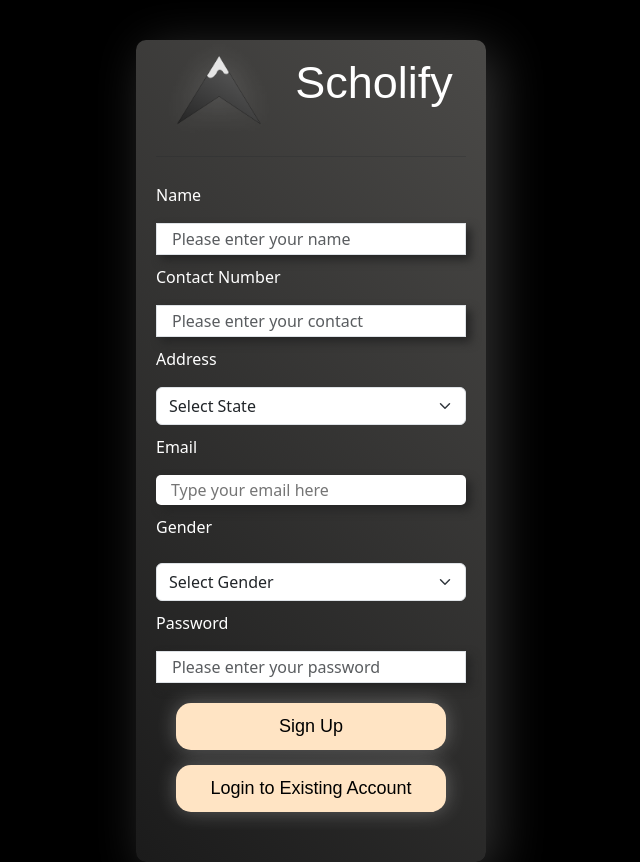
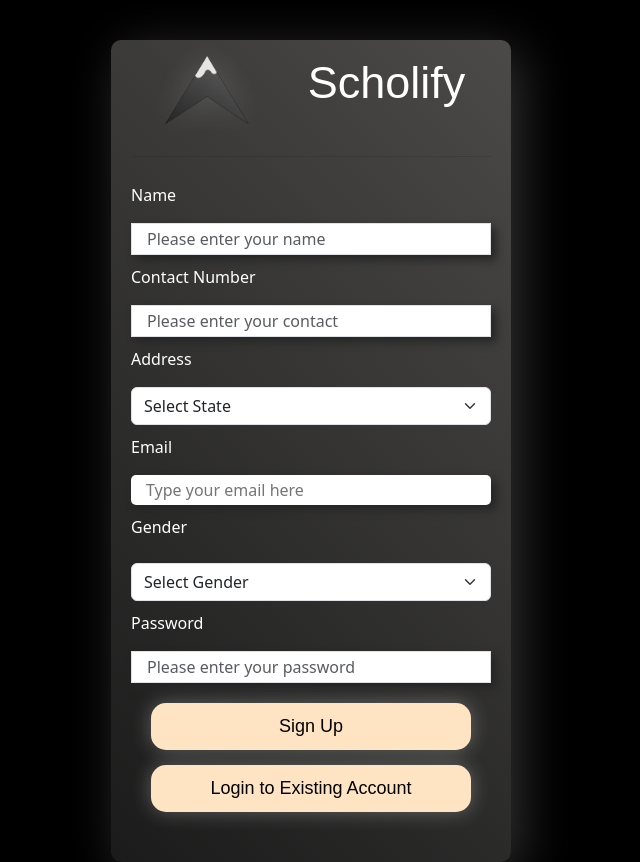
Before and after one commit to BHsketch/HackTheTank-TankToppers, a React (Create React App) app: page /signup in a window 1280 px wide. Shown: the whole page, without its empty margins (329-969 px from the left). Built offline with nearby package versions, Linux system fonts and the light colour scheme.

Commit message:
changes in width

```diff
--- a/src/Pages/signup.css
+++ b/src/Pages/signup.css
@@ -28,7 +28,7 @@ hr {
   top: 40px;
 
   background-color: rgb(46, 46, 46);
-  width: 350px;
+  width: 400px;
   border-radius: 10px;
   box-shadow: 10px 10px 50px #313131;
   padding-left: 20px;
```
